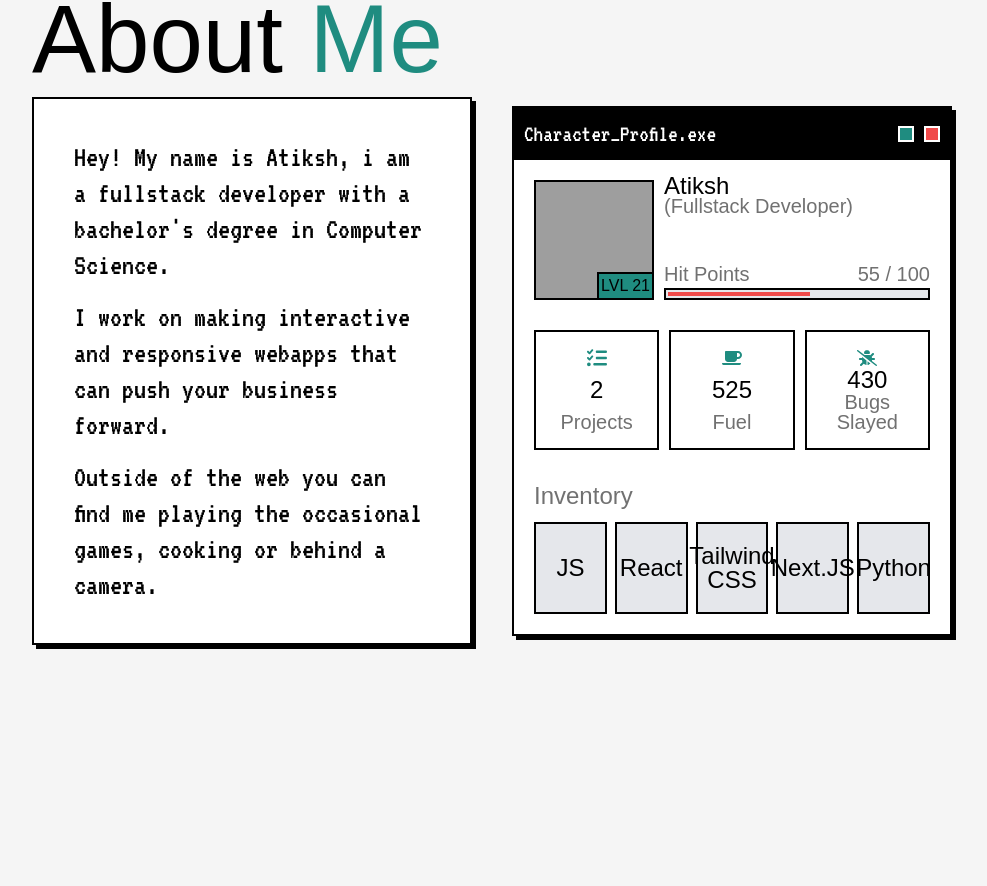
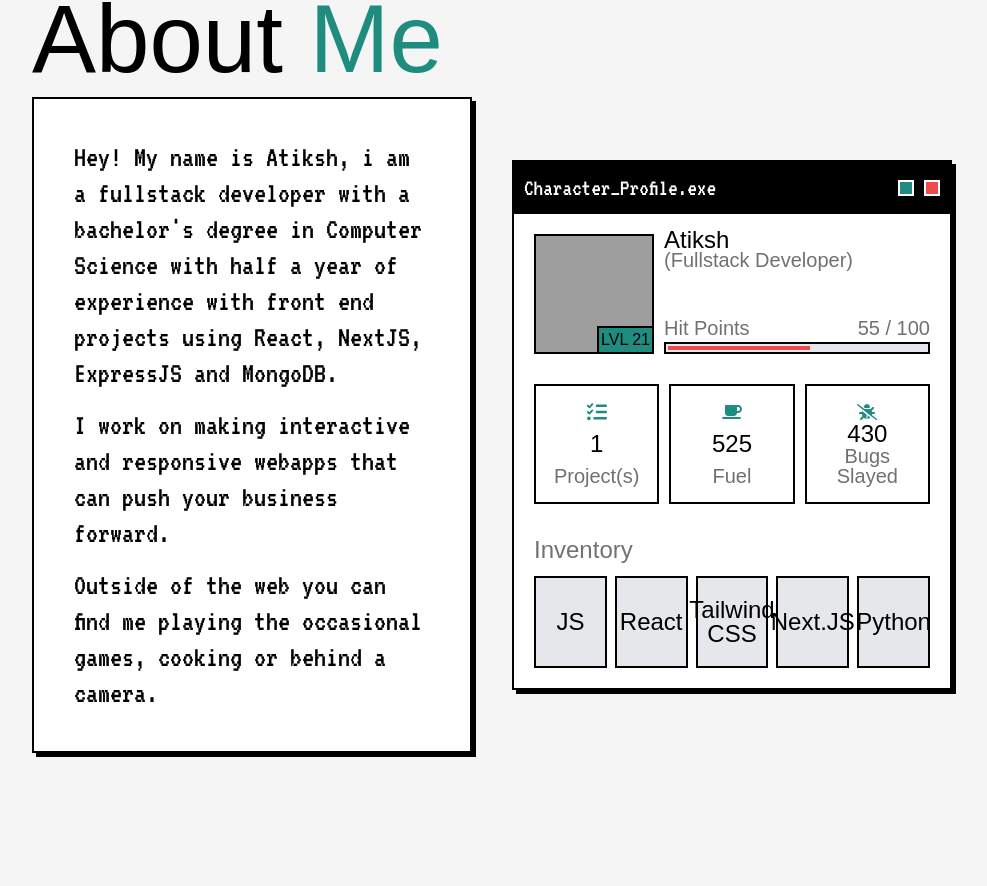
Before and after one commit to AtikshKhirbat/portfolio, a Next.js app: page / in a window 1280 px wide. Shown: the part 1011-1897 px from the top of the page, without its empty margins (148-1135 px from the left). Built offline with nearby package versions, Linux system fonts and the light colour scheme; grey boxes are pictures that could not be loaded; a web font is replaced by a local one.

Commit message:
About Section Update
Updated the about section and hero section buttons

```diff
--- a/components/sections/aboutsection.tsx
+++ b/components/sections/aboutsection.tsx
@@ -103,8 +103,8 @@ export function AchievmentCards() {
     <div className="p-2.5 gap-2.5 flex flex-col md:flex-row w-full h-fit">
       <div className="flex flex-col justify-between w-full py-4 px-2.5 border-2 border-border text-center items-center">
         <FaListCheck className="text-primary size-5" />
-        <p className="text-2xl leading-none">2</p>
-        <p className="text-secondarytext text-xl leading-none">Projects</p>
+        <p className="text-2xl leading-none">1</p>
+        <p className="text-secondarytext text-xl leading-none">Project(s)</p>
       </div>
       <div className="flex flex-col justify-between w-full py-4 px-2.5 border-2 border-border text-center items-center">
         <FaCoffee className="text-primary size-5" />
@@ -125,7 +125,9 @@ export function AboutLeft() {
       <div className="px-2.5 py-3 md:px-10 md:py-10 h-fit gap-4 flex flex-col relative border-2 bg-card border-border shadow-box w-full wrap-normal font-vt text-3xl">
         <p>
           Hey! My name is Atiksh, i am a fullstack developer with a
-          bachelor&apos;s degree in Computer Science.
+          bachelor&apos;s degree in Computer Science with half a year of
+          experience with front end projects using React, NextJS, ExpressJS and
+          MongoDB.
         </p>
         <p>
           I work on making interactive and responsive webapps that can push your
--- a/components/sections/herosection.tsx
+++ b/components/sections/herosection.tsx
@@ -50,11 +50,11 @@ export function LeftHero() {
       {/* Left Card End */}
       {/* Left Buttons */}
       <div className="py-2.5 flex w-full h-fit gap-8">
-        <Button href="#projects">
+        <Button href="#projects" target="">
           <FaTerminal />
           View Projects
         </Button>
-        <Button href="#contact" className="bg-foreground! !text-text">
+        <Button href="#contact" className="bg-foreground! !text-text" target="">
           <GrMail />
           Contact Me
         </Button>
```
